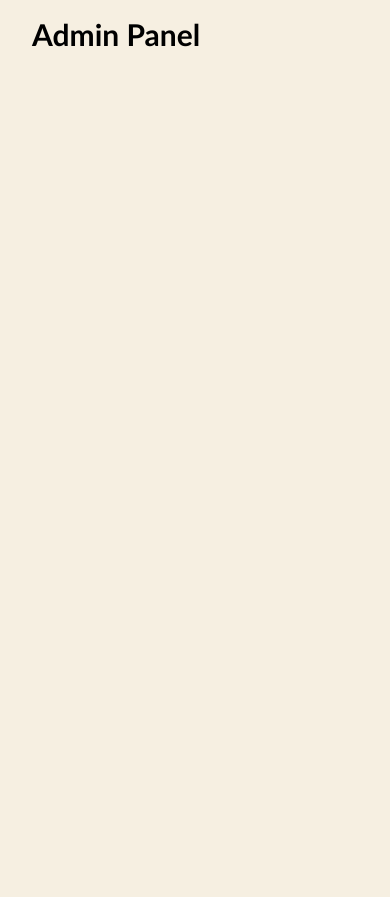
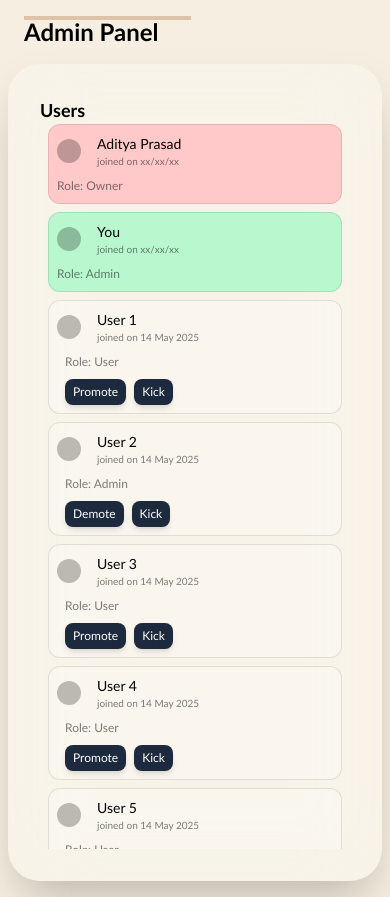
Before and after one commit to blueberry-adii/accessflow-frontend, a React (Vite) app: page /admin in a window 390 px wide. Before the commit the page ends 844 px from the top, so only its background shows below. Built offline with nearby package versions, Linux system fonts and the light colour scheme.

Commit message:
Made AdminPanel, fixed responsiveness, shifted Name field to top in Signup

```diff
--- a/src/pages/AdminPage.jsx
+++ b/src/pages/AdminPage.jsx
@@ -1,9 +1,100 @@
-import React from "react";
+import Button from "../components/Button";
 
 export default function AdminPage() {
+  const list = [
+    { name: "User 1", role: "User", dateOfJoin: "14 May 2025" },
+    { name: "User 2", role: "Admin", dateOfJoin: "14 May 2025" },
+    { name: "User 3", role: "User", dateOfJoin: "14 May 2025" },
+    { name: "User 4", role: "User", dateOfJoin: "14 May 2025" },
+    { name: "User 5", role: "User", dateOfJoin: "14 May 2025" },
+    { name: "User 1", role: "User", dateOfJoin: "14 May 2025" },
+    { name: "User 2", role: "Admin", dateOfJoin: "14 May 2025" },
+    { name: "User 3", role: "User", dateOfJoin: "14 May 2025" },
+    { name: "User 4", role: "User", dateOfJoin: "14 May 2025" },
+    { name: "User 5", role: "User", dateOfJoin: "14 May 2025" },
+    { name: "User 1", role: "User", dateOfJoin: "14 May 2025" },
+    { name: "User 2", role: "Admin", dateOfJoin: "14 May 2025" },
+    { name: "User 3", role: "User", dateOfJoin: "14 May 2025" },
+    { name: "User 4", role: "User", dateOfJoin: "14 May 2025" },
+    { name: "User 5", role: "User", dateOfJoin: "14 May 2025" },
+  ];
   return (
-    <div className="w-full max-w-[1280px] min-h-[800px] flex flex-col  px-8 py-4">
-      <div className="text-3xl font-bold">Admin Panel</div>
+    <div className="flex flex-col gap-4 w-full max-w-[1280px] min-h-[700px] px-8 py-4 max-[850px]:max-h-[1400px] max-[650px]:max-h-[1700px] max-[500px]:px-2">
+      <div className="text-[32px] relative w-max font-bold px-4 max-[500px]:text-2xl before:content-[''] before:h-1 before:w-full before:absolute before:top-0 before:bg-amber-800/25">
+        Admin Panel
+      </div>
+      <div className="bg-white/25 backdrop-blur-2xl rounded-4xl shadow-2xl shadow-black/25 p-8 grow">
+        <div className="text-[24px] font-semibold max-[500px]:text-lg">
+          Users
+        </div>
+        <div className="flex flex-col px-4 gap-2 max-[500px]:px-2 max-h-[725px] overflow-y-scroll relative">
+          <div className="bg-red-200 border-[1px] border-black/10 flex flex-col gap-4 items-center rounded-xl p-4 row-span-1 max-[450px]:p-2 max-[450px]:gap-2">
+            <div className="flex gap-4 w-full items-center">
+              <div className="min-h-8 min-w-8 bg-black/25 rounded-full max-[450px]:min-h-6 max-[450px]:min-w-6"></div>
+              <span className="flex justify-between items-end w-full text-[16px] max-[450px]:text-[14px] max-[450px]:flex-col max-[450px]:items-start">
+                Aditya Prasad
+                <span className="text-[10px] text-black/50">
+                  joined on xx/xx/xx
+                </span>
+              </span>
+            </div>
+            <div className="flex justify-between w-full items-center">
+              <span className="text-[14px] text-black/50 max-[450px]:text-[12px]">
+                Role: Owner
+              </span>
+            </div>
+          </div>
+          <div className="bg-green-200 sticky top-0 right-0 left-0 border-[1px] border-black/10 flex flex-col gap-4 items-center rounded-xl p-4 row-span-1 max-[450px]:p-2 max-[450px]:gap-2">
+            <div className="flex gap-4 w-full items-center">
+              <div className="min-h-8 min-w-8 bg-black/25 rounded-full max-[450px]:min-h-6 max-[450px]:min-w-6"></div>
+              <span className="flex justify-between items-end w-full text-[16px] max-[450px]:text-[14px] max-[450px]:flex-col max-[450px]:items-start">
+                You
+                <span className="text-[10px] text-black/50">
+                  joined on xx/xx/xx
+                </span>
+              </span>
+            </div>
+            <div className="flex justify-between w-full items-center">
+              <span className="text-[14px] text-black/50 max-[450px]:text-[12px]">
+                Role: Admin
+              </span>
+            </div>
+          </div>
+
+          {list.map(({ name, role, dateOfJoin }) => (
+            <div className="bg-white/25 border-[1px] border-black/10 flex flex-col gap-8 items-center rounded-xl p-4 row-span-1 max-[450px]:p-2 max-[450px]:gap-2">
+              <div className="flex gap-4 w-full items-center">
+                <div className="min-h-8 min-w-8 bg-black/25 rounded-full max-[450px]:min-h-6 max-[450px]:min-w-6"></div>
+                <span className="flex justify-between items-end w-full text-[16px] max-[450px]:text-[14px] max-[450px]:flex-col max-[450px]:items-start">
+                  {name}
+                  <span className="text-[10px] text-black/50">
+                    joined on {dateOfJoin}
+                  </span>
+                </span>
+              </div>
+              <div className="flex justify-between w-full items-center max-[450px]:flex-col max-[450px]:items-start max-[450px]:gap-2 max-[450px]:px-2">
+                <span className="text-[14px] text-black/50 max-[450px]:text-[12px]">
+                  Role: {role}
+                </span>
+                <div className="flex gap-8 max-[450px]:text-[12px] max-[450px]:gap-2 max-[310px]:flex-col">
+                  <Button
+                    child={role == "Admin" ? "Demote" : "Promote"}
+                    style={
+                      "px-4 py-2 rounded-xl max-[450px]:rounded-lg max-[560px]:px-2.5 max-[560px]:py-1.5 max-[450px]:px-2 max-[450px]:py-1"
+                    }
+                  ></Button>
+                  <Button
+                    child={"Kick"}
+                    style={
+                      "px-4 py-2 rounded-xl max-[450px]:rounded-lg max-[560px]:px-2.5 max-[560px]:py-1.5 max-[450px]:px-2 max-[450px]:py-1"
+                    }
+                  ></Button>
+                </div>
+              </div>
+            </div>
+          ))}
+        </div>
+      </div>
     </div>
   );
 }
--- a/src/pages/Dashboard.jsx
+++ b/src/pages/Dashboard.jsx
@@ -12,7 +12,7 @@ export default function Dashboard() {
   const [activeButton, setActiveButton] = useState(1);
   return (
     <main className="flex  flex-col min-h-screen">
-      <header className="flex sticky top-0 flex-row h-20 w-full items-center justify-between px-6 backdrop-blur-3xl shadow-2xl shadow-black/20 z-100 max-[500px]:px-3">
+      <header className="flex sticky top-0 flex-row h-20 w-full items-center justify-between px-6 backdrop-blur-3xl  z-100 max-[500px]:px-3">
         <div className="flex flex-row items-center justify-center gap-16 max-[500px]:gap-3">
           <div className="min-h-8 min-w-8 max-[500px]:min-h-6 max-[500px]:min-w-6">
             <svg
--- a/src/pages/DashboardHome.jsx
+++ b/src/pages/DashboardHome.jsx
@@ -36,7 +36,14 @@ export default function DashboardHome() {
         }
       />
       <GridCard
-        customStyle={"bg-white col-span-2 row-span-1 max-[650px]:col-span-3"}
+        customStyle={
+          "flex justify-center items-center text-4xl font-bold bg-white col-span-2 row-span-1 max-[650px]:col-span-3"
+        }
+        child={
+          <>
+            <div className="">Card 1</div>
+          </>
+        }
       />
       <GridCard
         customStyle={
@@ -50,7 +57,14 @@ export default function DashboardHome() {
         }
       />
       <GridCard
-        customStyle={"bg-white col-span-2 row-span-1 max-[850px]:col-span-3"}
+        customStyle={
+          "flex justify-center items-center text-4xl font-bold bg-white col-span-2 row-span-1 max-[850px]:col-span-3"
+        }
+        child={
+          <>
+            <div className="">Card 2</div>
+          </>
+        }
       />
     </div>
   );
--- a/src/pages/DashboardInfo.jsx
+++ b/src/pages/DashboardInfo.jsx
@@ -1,10 +1,10 @@
 export default function DashboardInfo() {
   return (
     <div className="flex flex-col gap-4 w-full max-w-[1280px] min-h-[700px] px-8 py-4 max-[850px]:max-h-[1400px] max-[650px]:max-h-[1700px] max-[500px]:px-2">
-      <div className="text-[32px] font-bold px-4 max-[500px]:text-2xl">
+      <div className="text-[32px] w-max relative font-bold px-4 max-[500px]:text-2xl before:content-[''] before:h-1 before:w-full before:absolute before:top-0 before:bg-amber-800/25">
         About this Project
       </div>
-      <div className="bg-orange-400/10 backdrop-blur-2xl rounded-4xl shadow-2xl shadow-black/25 p-8 grow">
+      <div className="bg-white/25 backdrop-blur-2xl rounded-4xl shadow-2xl shadow-black/25 p-8 grow">
         <div className="text-[24px] font-semibold max-[500px]:text-lg">
           Project Summary
         </div>
--- a/src/pages/Login.jsx
+++ b/src/pages/Login.jsx
@@ -46,6 +46,17 @@ export default function Login() {
             method="POST"
             className="flex flex-col w-1/2 items-center justify-center gap-4"
           >
+            {state == "LogIn" ? (
+              ""
+            ) : (
+              <Input
+                placeholder={"Name"}
+                style={
+                  "rounded-lg ml-4 w-72 max-[850px]:px-4 max-[850px]:py-2 max-[850px]:w-48"
+                }
+              ></Input>
+            )}
+
             <Input
               type={"text"}
               placeholder={"Username"}
@@ -63,7 +74,6 @@ export default function Login() {
             {state == "LogIn" ? (
               ""
             ) : (
-              <>
               <Input
                 type={"password"}
                 placeholder={"Confirm Password"}
@@ -71,13 +81,6 @@ export default function Login() {
                   "rounded-lg ml-4 w-72 max-[850px]:px-4 max-[850px]:py-2 max-[850px]:w-48"
                 }
               ></Input>
-                <Input
-                  placeholder={"Name"}
-                  style={
-                    "rounded-lg ml-4 w-72 max-[850px]:px-4 max-[850px]:py-2 max-[850px]:w-48"
-                  }
-                ></Input>
-              </>
             )}
             <Button
               onClick={handleSubmit}
```
Lines whose indentation alone changed are shown as unchanged.
